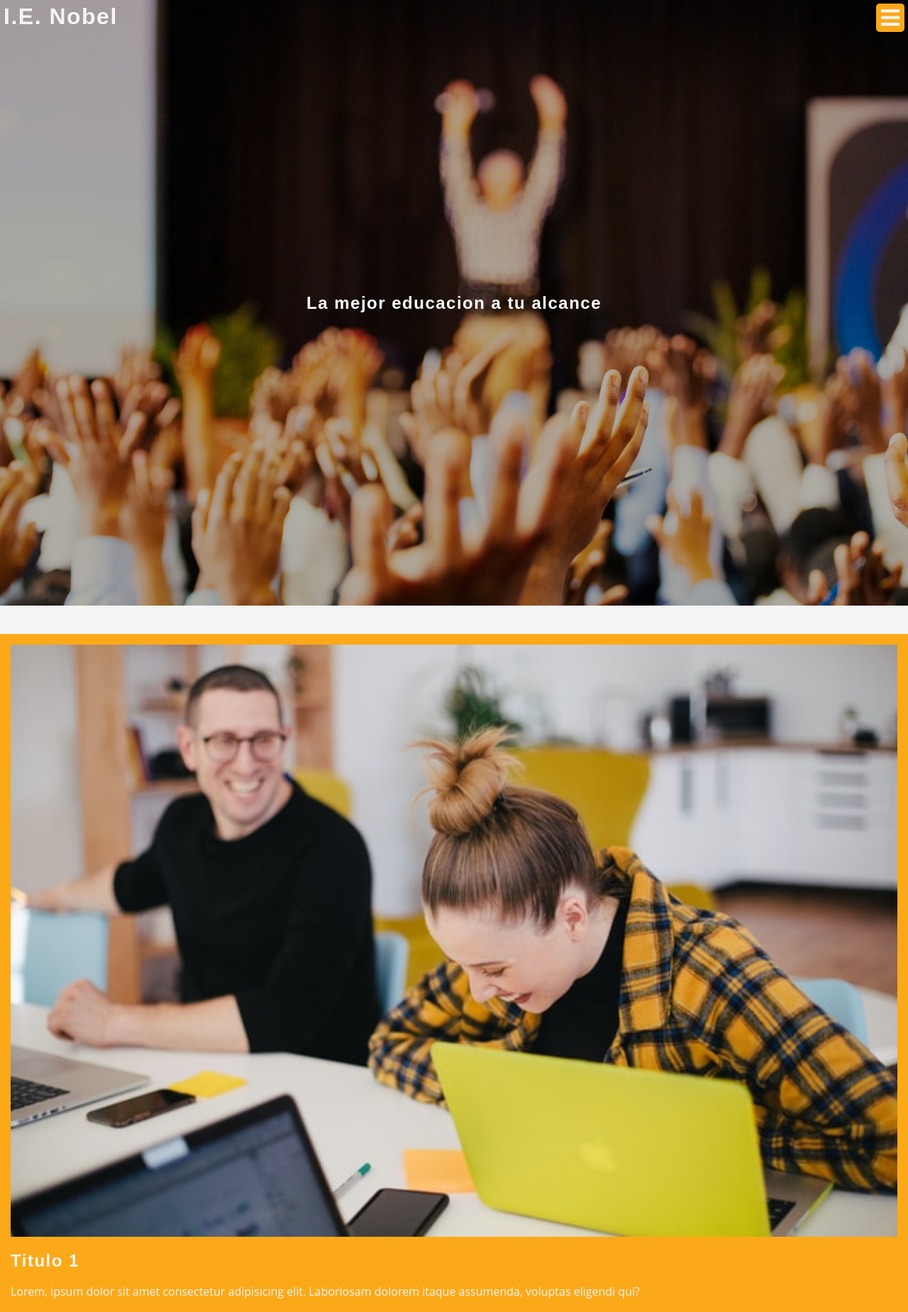
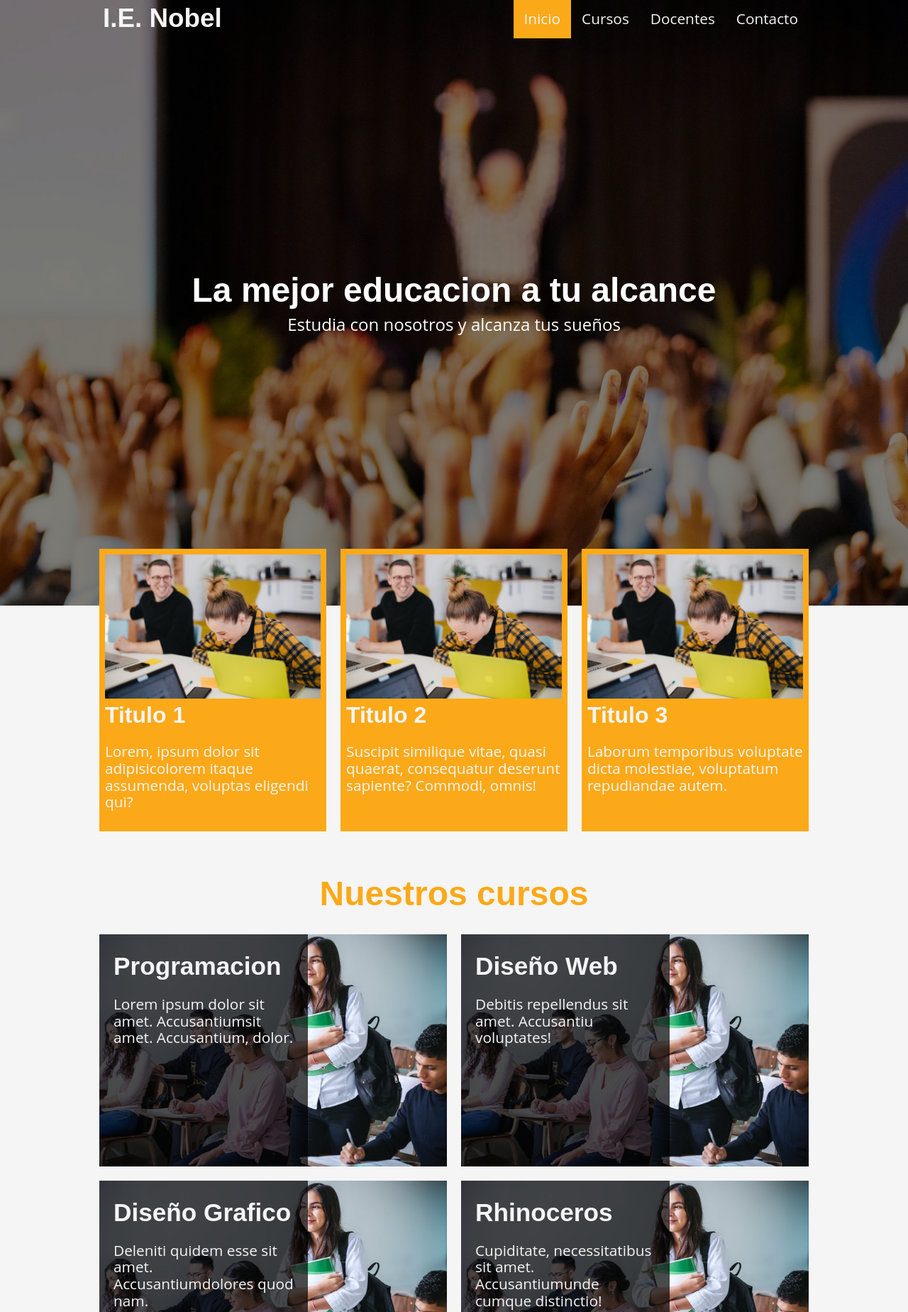
Before and after one commit to Uzilekz/I.E.-Nobel, a plain HTML site: page index.html in a window 1280 px wide. Shown: the top 1848 px of the page at 71% size. Drawn offline with Linux system fonts and the light colour scheme.

Commit message:
"I.E. Nobel" finished.

```diff
--- a/css/styles.css
+++ b/css/styles.css
@@ -16,7 +16,11 @@ body {
 
 h1, h2, h3, h4, h5, h6 {
   font-family: "Yanone Kaffeesatz", sans-serif;
-  letter-spacing: 1.5px;
+}
+
+.container {
+  margin: auto;
+  width: 99%;
 }
 
 /* ---------- Estilos header --------- */
@@ -92,7 +96,7 @@ h1, h2, h3, h4, h5, h6 {
 }
 
 .banner:before {
-  background: rgba(0, 0, 0, .3);
+  background: rgba(0, 0, 0, .5);
   width: 100%;
   height: 100%;
   position: absolute;
@@ -134,6 +138,7 @@ h1, h2, h3, h4, h5, h6 {
 
 .cursos__column {
   position: relative;
+  margin-bottom: 30px;
 }
 
 .cursos__description {
@@ -141,7 +146,7 @@ h1, h2, h3, h4, h5, h6 {
   top: 0;
   left: 0;
   color: rgb(245, 245, 245);
-  background: rgba(0, 0, 0, .5);
+  background: rgba(0, 0, 0, .7);
   width: 60%;
   height: 100%;
   padding: 5px;
@@ -150,6 +155,10 @@ h1, h2, h3, h4, h5, h6 {
 .cursos__title {
   font-size: 25px;
   margin: 5px 0;
+}
+
+.cursos__img {
+  width: 100%;
 }
 
 /* --------- Estilos footer --------- */
@@ -171,3 +180,137 @@ h1, h2, h3, h4, h5, h6 {
   width: 50px;
   height: 50px;
 }
+
+/* ---------- Estilos responsive ---------- */
+@media screen and (min-width: 480px) {
+  .logo {
+    font-size: 2.3em;
+  }
+  .banner__title {
+    font-size: 1.7em;
+    margin: 5px 0;
+  }
+  .banner__txt {
+    display: block;
+    font-size: 1.2em;
+    margin: 7px 0;
+  }
+  .info, .cursos {
+    display: flex;
+    justify-content: space-between;
+    margin-top: -90px;
+  }
+  .info__column {
+    width: 32%;
+    padding: 8px;
+  }
+  .info__title {
+    font-size: 1.6em;
+    margin: 5px 0;
+  }
+  .section__title {
+    width: 100%;
+  }
+  .cursos {
+    flex-wrap: wrap;
+    margin-top: 0;
+  }
+  .cursos__column {
+    width: 49%;
+    margin-bottom: 20px;
+  }
+  .cursos__title {
+    font-size: 1.3em;
+  }
+  .footer .social [class*="fa-"] {
+    margin: 0 10px;
+  }
+}
+
+@media screen and (min-width: 768px) {
+  .banner__title {
+    font-size: 3em;
+  }
+  .banner__txt {
+    font-size: 1.3em;
+  }
+  .cursos__title {
+    font-size: 2em;
+  }
+  .cursos__txt {
+    font-size: 1.3em;
+  }
+}
+
+@media screen and (min-width: 1024px) {
+  .container {
+    width: 1000px;
+  }
+  .nav {
+    position: static;
+    width: auto;
+  }
+  .menu {
+    display: flex;
+  }
+  .icon-menu {
+    display: none;
+  }
+  .menu__link {
+    background: transparent;
+    font-size: 1.3em;
+  }
+  .menu__link--select {
+    background: #fba919;
+    color: rgb(245, 245, 245);
+  }
+  .banner__txt {
+    font-size: 1.5em;
+  }
+  .info {
+    margin-top: -120px;
+  }
+  .info__title {
+    font-size: 2em;
+  }
+  .info__txt {
+    font-size: 1.3em;
+  }
+  .section__title {
+    font-size: 3em;
+    margin: 30px 0;
+  }
+  .cursos__description {
+    padding: 20px;
+  }
+  .cursos__title {
+    font-size: 2.2em;
+  }
+  .cursos__txt {
+    font-size: 1.3em;
+  }
+  .footer {
+    padding: 20px;
+  }
+}
+
+@media screen and (min-width: 1600px) {
+  .container {
+    width: 1200px;
+  }
+  .logo {
+    font-size: 3em;
+  }
+  .banner .container {
+    top: 40%;
+  }
+  .info {
+    margin-top: -200px;
+  }
+  .info__column {
+    padding: 20px;
+  }
+  .footer {
+    margin-top: 20px;
+  }
+}
--- a/index.html
+++ b/index.html
@@ -14,7 +14,7 @@
     <header class="header">
       <div class="container">
         <h1 class="logo">I.E. Nobel</h1>
-        <i class="fas fa-bars" id="btn-menu"></i>
+        <i class="fas fa-bars icon-menu" id="btn-menu"></i>
         <!-- Nav -->
         <nav class="nav" id="nav">
           <ul class="menu">
@@ -36,23 +36,24 @@
       </div>
     </div>
 
+    <!-- Main -->
     <main class="main">
       <div class="container">
         <section class="info">
           <article class="info__column">
             <img src="img/img1.jpg" alt="" class="info__img">
             <h2 class="info__title">Titulo 1</h2>
-            <p class="info__txt">Lorem, ipsum dolor sit amet consectetur adipisicing elit. Laboriosam dolorem itaque assumenda, voluptas eligendi qui?</p>
+            <p class="info__txt">Lorem, ipsum dolor sit adipisicolorem itaque assumenda, voluptas eligendi qui?</p>
           </article>
           <article class="info__column">
             <img src="img/img1.jpg" alt="" class="info__img">
             <h2 class="info__title">Titulo 2</h2>
-            <p class="info__txt">Suscipit similique vitae, quasi quaerat, consequatur necessitatibus, nisi repellat optio impedit deserunt sapiente? Commodi, omnis!</p>
+            <p class="info__txt">Suscipit similique vitae, quasi quaerat, consequatur deserunt sapiente? Commodi, omnis!</p>
           </article>
           <article class="info__column">
             <img src="img/img1.jpg" alt="" class="info__img">
             <h2 class="info__title">Titulo 3</h2>
-            <p class="info__txt">Laborum temporibus voluptate dicta molestiae, labore corporis veniam incidunt dignissimos, tempora mollitia voluptatum repudiandae autem.</p>
+            <p class="info__txt">Laborum temporibus voluptate dicta molestiae,  voluptatum repudiandae autem.</p>
           </article>
         </section>
 
@@ -62,28 +63,28 @@
             <img src="img/img2.jpg" alt="" class="cursos__img">
             <div class="cursos__description">
               <h3 class="cursos__title">Programacion</h3>
-              <p class="cursos__txt">Lorem ipsum dolor sit amet consectetur adipisicing elit. Accusantium, dolor.</p>
+              <p class="cursos__txt">Lorem ipsum dolor sit amet. Accusantiumsit amet. Accusantium, dolor.</p>
             </div>
           </div>
           <div class="cursos__column">
             <img src="img/img2.jpg" alt="" class="cursos__img">
             <div class="cursos__description">
               <h3 class="cursos__title">Diseño Web</h3>
-              <p class="cursos__txt">Debitis repellendus perspiciatis iusto laborum nihil ad cupiditate repudiandae voluptates!</p>
+              <p class="cursos__txt">Debitis repellendus sit amet. Accusantiu voluptates!</p>
             </div>
           </div>
           <div class="cursos__column">
             <img src="img/img2.jpg" alt="" class="cursos__img">
             <div class="cursos__description">
               <h3 class="cursos__title">Diseño Grafico</h3>
-              <p class="cursos__txt">Deleniti quidem esse minus repellendus sint repudiandae dolores quod nam.</p>
+              <p class="cursos__txt">Deleniti quidem esse sit amet. Accusantiumdolores quod nam.</p>
             </div>
           </div>
           <div class="cursos__column">
             <img src="img/img2.jpg" alt="" class="cursos__img">
             <div class="cursos__description">
               <h3 class="cursos__title">Rhinoceros</h3>
-              <p class="cursos__txt">Cupiditate, necessitatibus voluptatibus qui quam aliquam praesentium unde cumque distinctio!</p>
+              <p class="cursos__txt">Cupiditate, necessitatibus sit amet. Accusantiumunde cumque distinctio!</p>
             </div>
           </div>
         </section>
```
